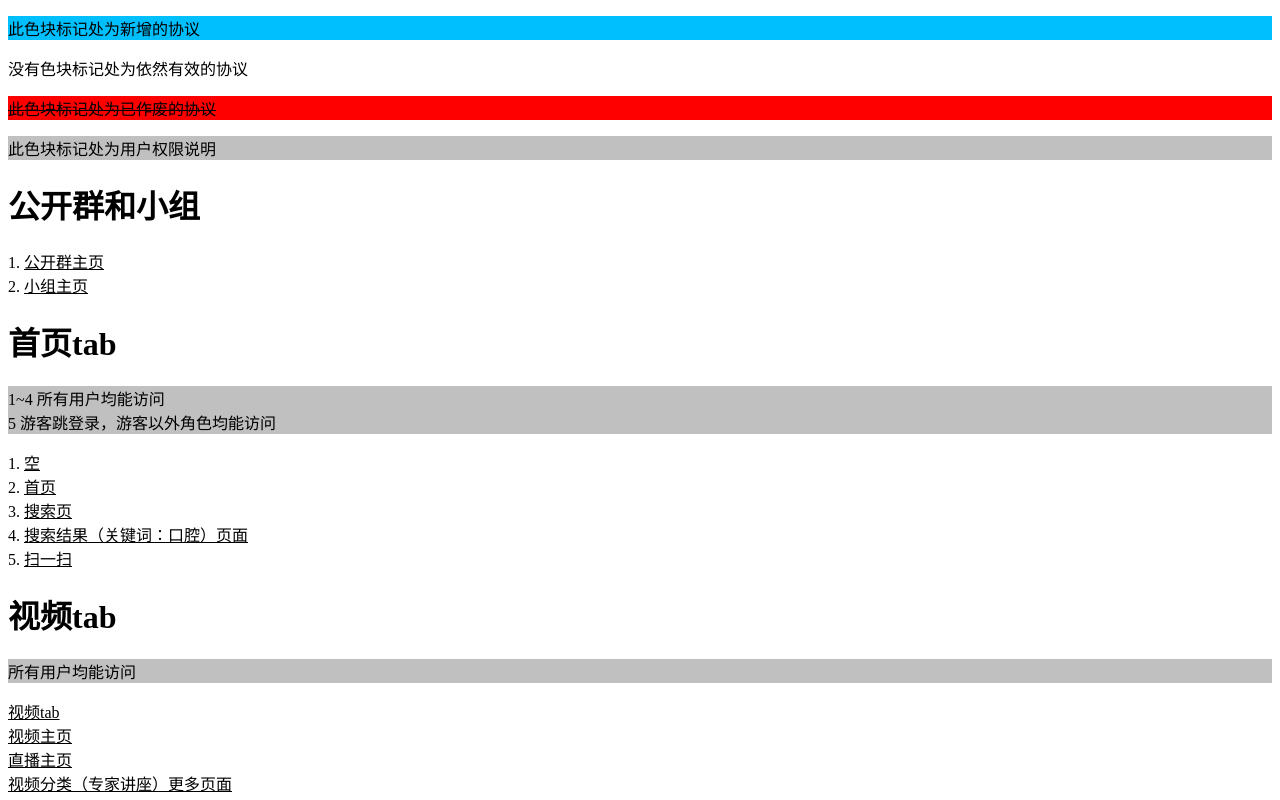
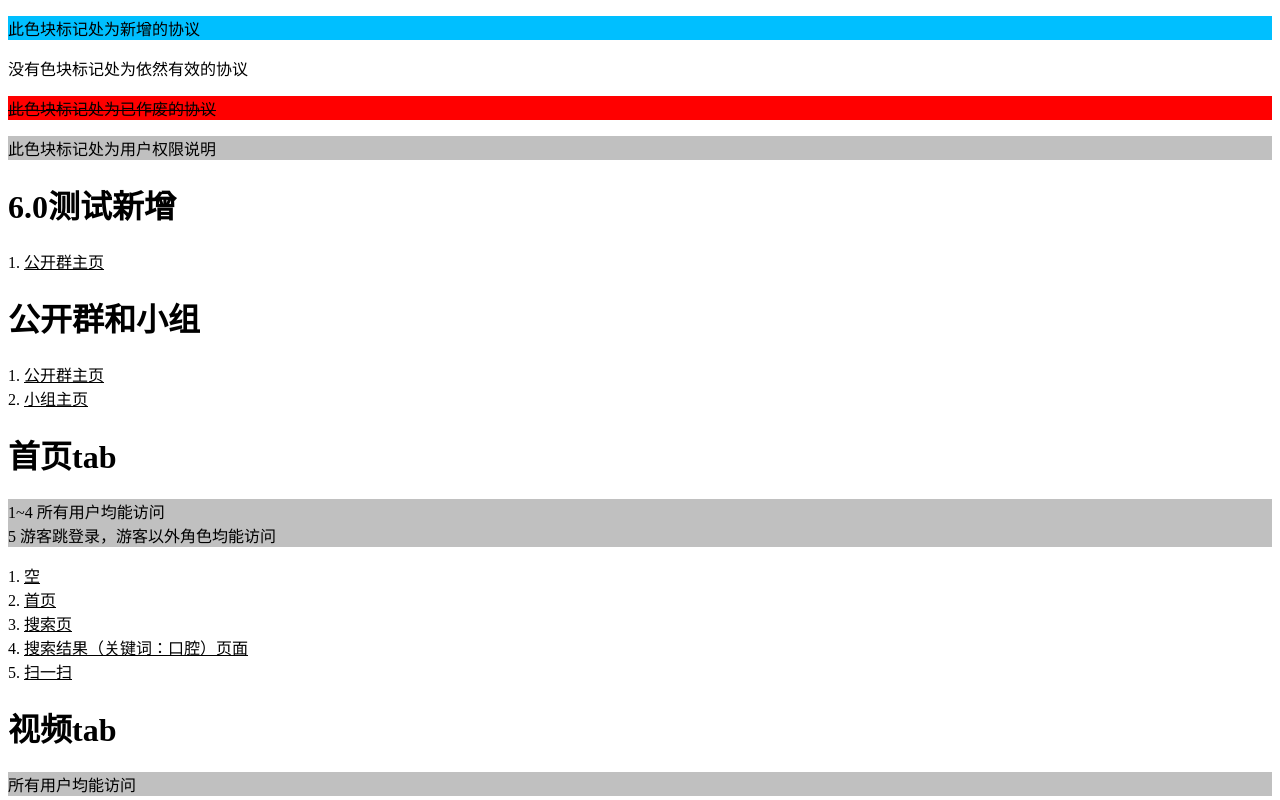
Before and after one commit to pedaloTester/pedaloTester.github.io, a plain HTML site: page docs/med_open.html in a window 1280 px wide. Shown: the top 800 px of the page. Drawn offline with Linux system fonts and the light colour scheme.

Commit message:
增加6.0跳转协议

```diff
--- a/docs/med_open.html
+++ b/docs/med_open.html
@@ -35,6 +35,9 @@
 		<p>没有色块标记处为依然有效的协议</p>
 		<p class="del">此色块标记处为已作废的协议</p>
 		<p id="quanxian">此色块标记处为用户权限说明</p>
+<h1>6.0测试新增</h1>
+1.
+<a href="javascript: MED.open('/message/group/home?groupId=6448')">公开群主页</a>
 <h1>公开群和小组</h1>
 1.
 <a href="javascript: MED.open('/message/group/home?groupId=6448')">公开群主页</a>
```
